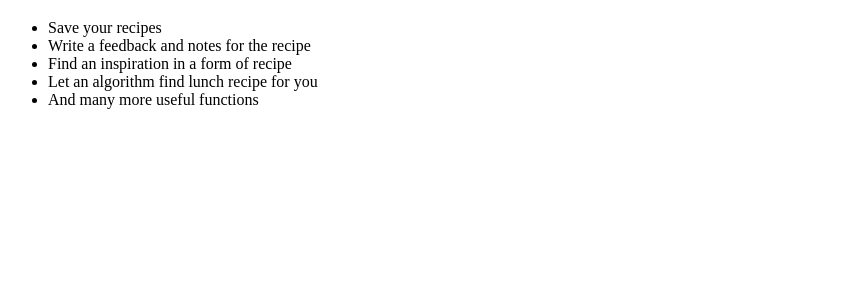
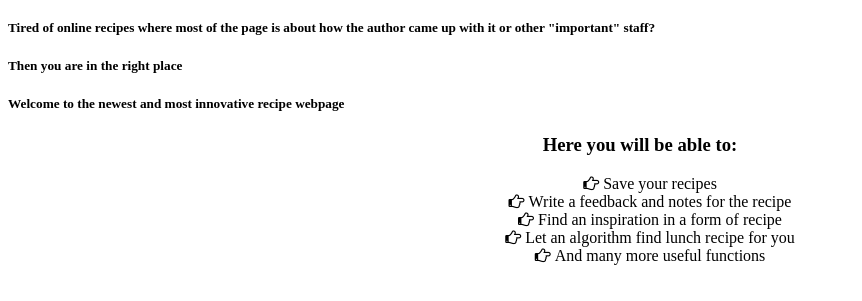
Before and after one commit to elvitak/elvitak.github.io, a plain HTML site: page index.html in a window 1280 px wide. Shown: the part 61-362 px from the top of the page, without its empty margins (0-862 px from the left). Drawn offline with Linux system fonts and the light colour scheme.

Commit message:
add font awesome icons and description text about the page

```diff
--- a/index.html
+++ b/index.html
@@ -4,12 +4,25 @@
   <head>
     <link rel="stylesheet" href="style.css" />
     <meta http-equiv="Content-Type" content="text/html; charset=UTF-8" />
+    <link
+      rel="stylesheet"
+      href="https://maxcdn.bootstrapcdn.com/font-awesome/4.5.0/css/font-awesome.min.css"
+    />
     <title>Static Web page</title>
   </head>
 
   <body>
-      <h1>Recipes and nothing else</h1>
-
+    <h1>Recipes and nothing else</h1>
+    <div>
+      <h5>
+        Tired of online recipes where most of the page is about how the author
+        came up with it or other "important" staff?
+      </h5>
+      <h5>Then you are in the right place</h5>
+      <h5>Welcome to the newest and most innovative recipe webpage</h5>
+    </div>
+    <div>
+      <h3>Here you will be able to:</h3>
       <ul>
         <li>Save your recipes</li>
         <li>Write a feedback and notes for the recipe</li>
--- a/style.css
+++ b/style.css
@@ -2,3 +2,19 @@ h1 {
   color: purple;
   text-align: center;
 }
+h3 {
+  text-align: center;
+}
+ul {
+  text-align: center;
+  list-style-position: inside;
+  list-style: none;
+}
+ul li:before {
+  display: inline-block;
+  margin-left: -20px;
+  padding-right: 5px;
+  width: 15px;
+  content: "\f0a4";
+  font-family: FontAwesome;
+}
```
